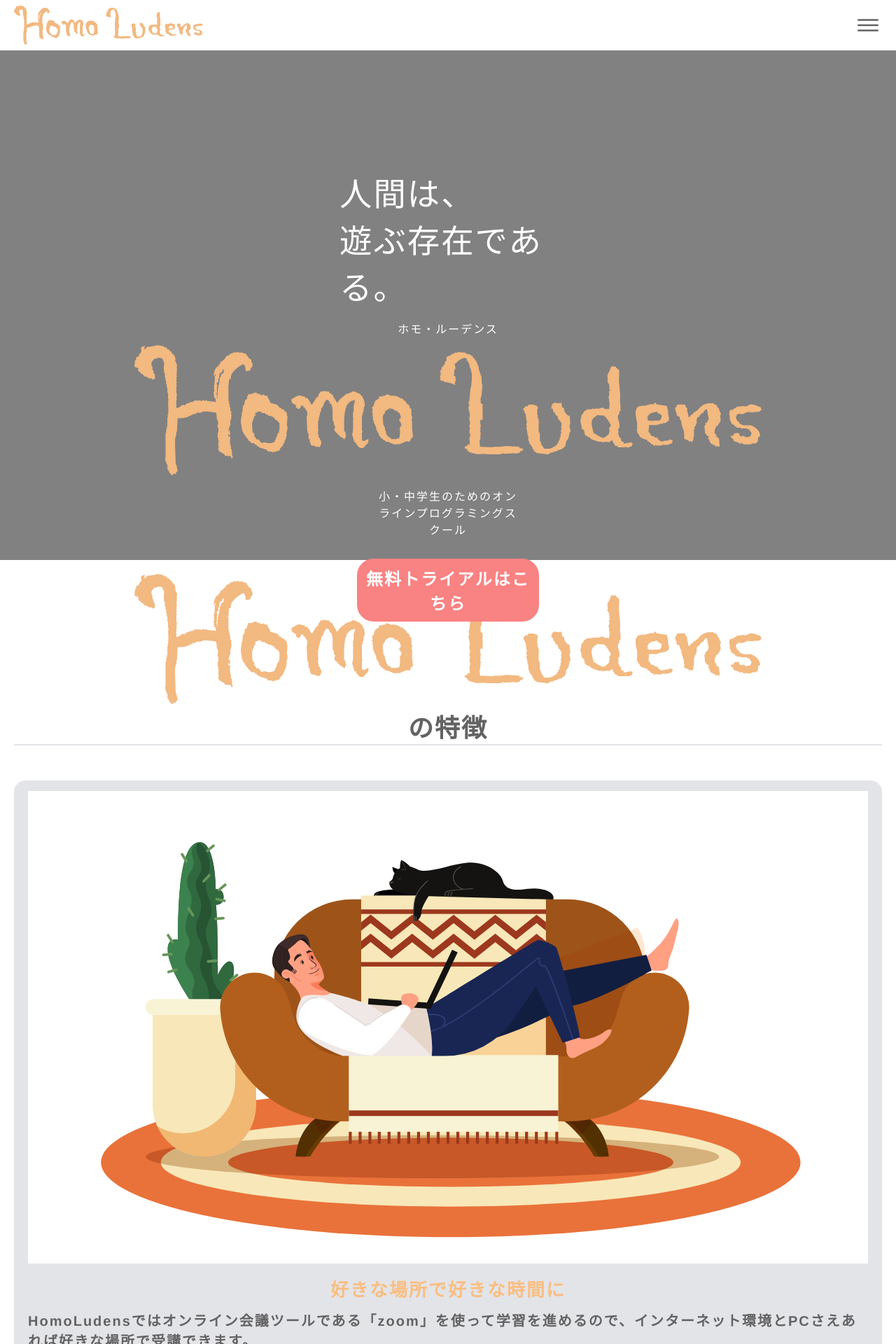
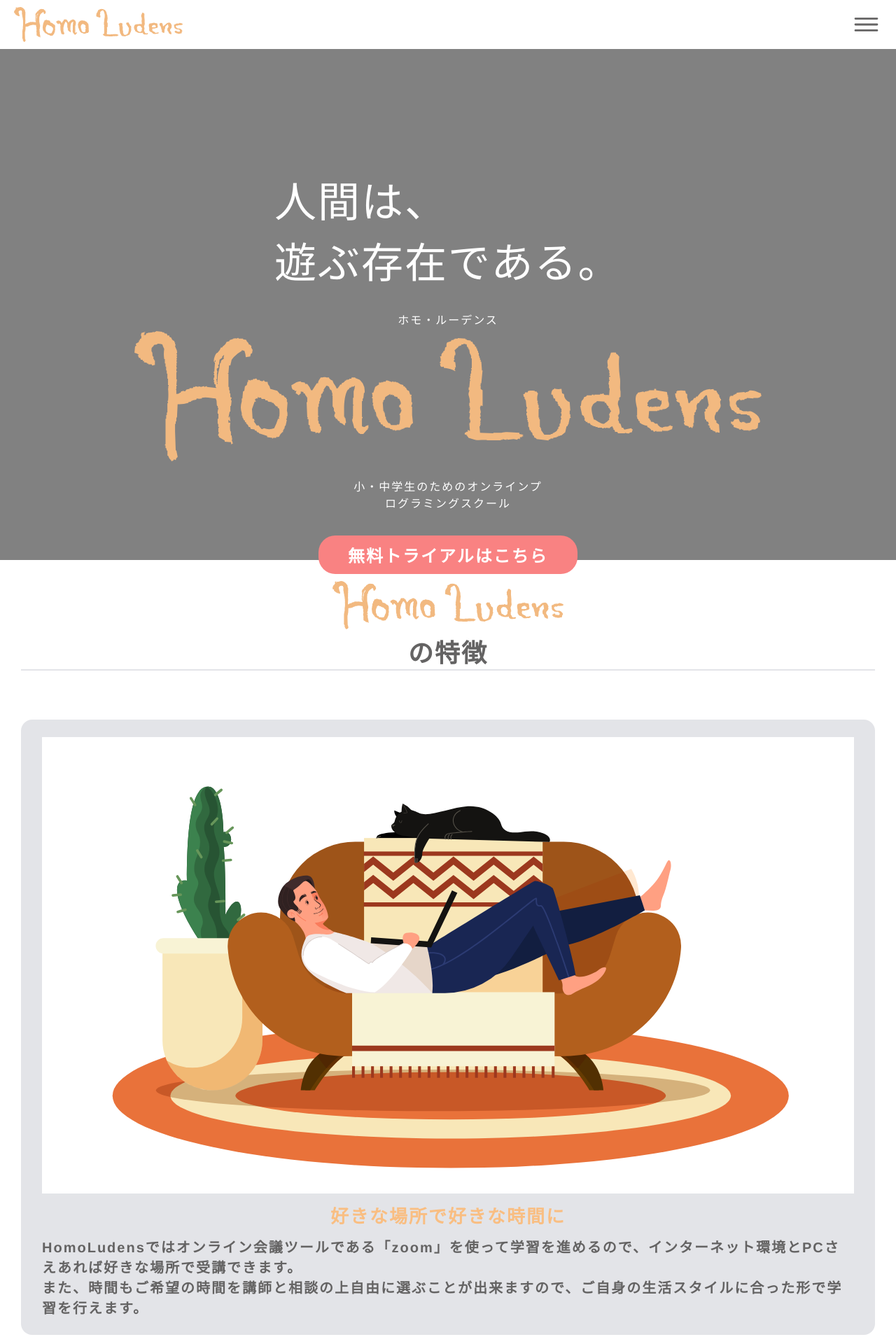
Before and after one commit to kanoi-y/HomoLudens, a Nuxt app: page / in a window 1280 px wide. Shown: the top 1920 px of the page at 70% size. Built offline with nearby package versions, Linux system fonts and the light colour scheme.

Commit message:
min-width: 560pxでのレスポンシブ対応がほとんど完了

```diff
--- a/layouts/default.vue
+++ b/layouts/default.vue
@@ -125,7 +125,7 @@ html {
 header {
   display: flex;
   justify-content: space-between;
-  padding: 8px 20px;
+  padding: 10px 20px;
   box-sizing: border-box;
   // position: relative;
   position: fixed;
@@ -135,15 +135,15 @@ header {
   background-color: #fff;
   .title {
     display: block;
-    height: 10vw;
-    max-height: 56px;
+    height: 9vw;
+    max-height: 50px;
     img {
       height: 100%;
     }
   }
   .ionicon {
-    width: 10vw;
-    max-width: 40px;
+    width: 9vw;
+    max-width: 45px;
     color: #646363;
   }
   .global_nav {
@@ -156,7 +156,7 @@ header {
     background: #fff;
     z-index: 99;
     box-sizing: border-box;
-    padding: 8px;
+    padding: 10px;
     &.opened {
       left: 0;
     }
@@ -198,10 +198,9 @@ header {
   .ionicon {
     position: absolute;
     top: 5%;
-    // left: 70vw;
     left: 72vw;
     width: 10vw;
-    max-width: 40px;
+    max-width: 45px;
     color: #fff;
   }
 }
@@ -242,7 +241,7 @@ footer {
     }
   }
   img {
-    width: 70vw;
+    width: 60vw;
   }
   small {
     color: #fff;
--- a/pages/index.vue
+++ b/pages/index.vue
@@ -27,30 +27,37 @@
         <div class="features_content">
           <img src="~/assets/images/ludens-feature1.svg" />
 
+          <div class="features_text">
             <h3>好きな場所で好きな時間に</h3>
             <p>
               HomoLudensではオンライン会議ツールである「zoom」を使って学習を進めるので、インターネット環境とPCさえあれば好きな場所で受講できます。
               <br />また、時間もご希望の時間を講師と相談の上自由に選ぶことが出来ますので、ご自身の生活スタイルに合った形で学習を行えます。
             </p>
           </div>
+        </div>
 
         <div class="features_content">
           <img src="~/assets/images/ludens-feature2.svg" />
 
+          <div class="features_text">
             <h3>一人ひとりに合わせた授業</h3>
             <p>
               映像教材は基本的に使用せずに講師と受講者の１対１で学習を進めます。そのため受講者の興味や理解度に合わせて、とりあえず動くゲームを作って一緒に遊んだり、
               じっくりと本格的にプログラミングを学ぶなど柔軟にオーダーメイドの授業を行うことが出来ます。
             </p>
           </div>
+        </div>
 
         <div class="features_content">
           <img src="~/assets/images/ludens-feature3.svg" />
+
+          <div class="features_text">
             <h3>いつでも質問できる仕組み</h3>
             <p>
               授業中にいつでも質問、相談できるのはもちろんのこと、授業外でもHomoLudensの公式LINEアカウントからいつでも質問することが出来ます。
               <br />授業で分からなかったところや、自作したプログラムについてでも構いません。様々な質問に真摯にお答えします。
             </p>
+          </div>
         </div>
       </div>
     </div>
@@ -164,7 +171,7 @@
           <div class="speech-bubble">A</div>
           <p>
             パソコンのOSはWindows8/10またはMac OS 10.10以降、ブラウザはGoogle
-            Chrome 最新版を使用することを推奨します。<br>ただし、ネットワーク環境やScratchの環境など諸条件によっては十分に動作しない場合もございます。
+            Chrome 最新版を使用することを推奨します。<br />ただし、ネットワーク環境やScratchの環境など諸条件によっては十分に動作しない場合もございます。
           </p>
         </div>
       </div>
@@ -187,7 +194,7 @@
               ２、申し込み後、ご登録いただいたメールアドレスに必要なURLや日時などを記載したメールが届きます。
             </p>
             <p>
-            ３、指定した日時になりましたら、メールに記載されたURLにアクセスして体験授業を受講して下さい（事前にzoomの設定をしておく必要があります)<br>分からない点はメールやLINEでご連絡ください。（LINEアカウントはお申込み時にメールでお伝えします）
+              ３、指定した日時になりましたら、メールに記載されたURLにアクセスして体験授業を受講して下さい（事前にzoomの設定をしておく必要があります)<br />分からない点はメールやLINEでご連絡ください。（LINEアカウントはお申込み時にメールでお伝えします）
             </p>
             <p>
               ４、体験授業を受講してコースを続けたいと思った場合は、受講する曜日と時間を講師と相談しながら決定します。
@@ -213,6 +220,9 @@ export default {};
   // min-height: calc(100vh - 72px);
   height: 100vh;
   background-color: #818181;
+  @include tablet-size {
+    min-height: 790px;
+  }
 }
 
 .first_area {
@@ -225,26 +235,33 @@ export default {};
     h1 {
       width: 310px;
       margin: 0 auto;
-      margin-bottom: 16px;
+      margin-bottom: 30px;
       color: #fff;
       font-size: 2.32rem;
       font-weight: 400;
+      @include tablet-size {
+        font-size: 3rem;
+        width: 496px;
+      }
     }
     .homoludens_desc {
       text-align: center;
       p {
         font-size: 0.8rem;
         color: #fff;
-        margin-bottom: 12px;
+        margin-bottom: 5px;
         &.sub_title {
           width: 210px;
           margin: 0 auto;
-          margin-bottom: 30px;
+          margin-bottom: 35px;
+          @include tablet-size {
+            width: 280px;
+          }
         }
       }
       img {
         width: 70vw;
-        margin-bottom: 12px;
+        margin-bottom: 18px;
       }
     }
   }
@@ -253,21 +270,27 @@ export default {};
 .features_title {
   img {
     width: 70vw;
+    max-width: 330px;
   }
 }
 
 .wrapper_features_content {
   text-align: center;
+  .features_content {
     display: flex;
     flex-direction: column;
-  .features_content {
     background-color: $back-color;
     border-radius: 16px;
     padding: 15px 20px;
     margin-bottom: 50px;
+    @include tablet-size {
+      padding: 25px 30px;
+      margin-bottom: 60px;
+    }
     img {
       margin-bottom: 12px;
     }
+    .features_text {
       h3 {
         color: $image-color;
         margin-bottom: 12px;
@@ -278,6 +301,7 @@ export default {};
         font-size: 1rem;
         font-weight: 700;
         color: $text-color;
+      }
     }
   }
 }
@@ -301,6 +325,9 @@ export default {};
       color: $text-color;
       font-weight: bold;
       margin-bottom: 16px;
+       @include tablet-size {
+        margin-bottom: 30px;
+      }
       &.osusume {
         width: fit-content;
         margin-bottom: 5px;
@@ -330,7 +357,11 @@ export default {};
         "left-four  right-four  "
         "left-five  right-five  "
         / 2fr 3fr;
-      gap: 4px 6px;
+      gap: 6px 8px;
+      @include tablet-size {
+        margin-top: 30px;
+        gap: 10px 15px;
+      }
       & > * {
         padding: 6px;
         font-weight: bold;
@@ -387,6 +418,9 @@ export default {};
   margin-bottom: 50px;
   text-align: center;
   padding: 25px 15px;
+@include tablet-size {
+    padding: 35px 15px;
+  }
   h2 {
     font-size: 1.2rem;
     color: $text-color;
@@ -395,9 +429,10 @@ export default {};
 }
 
 .question_content {
-  margin-bottom: 30px;
+  margin-bottom: 45px;
   .question {
     display: flex;
+    margin-bottom: 20px;
     .question_bubble {
       background-color: $back-color;
       &:before {
@@ -423,12 +458,18 @@ export default {};
 
 .area {
   padding: 20px;
+  @include tablet-size {
+    padding: 30px;
+  }
 }
 
 .title {
   border-bottom: 2px solid $back-color;
   margin-bottom: 50px;
   text-align: center;
+  @include tablet-size {
+    margin-bottom: 70px;
+  }
   h2 {
     font-size: 1.8rem;
     color: $text-color;
@@ -448,6 +489,9 @@ export default {};
     width: fit-content;
     max-width: 95%;
     font-size: 1rem;
+    @include tablet-size {
+    font-size: 1.6rem;
+  }
   }
 }
 
@@ -458,6 +502,9 @@ export default {};
   width: 260px;
   margin: 0 auto;
   text-align: center;
+  @include tablet-size {
+    width: 370px;
+  }
   a {
     text-decoration: none;
     color: #fff;
@@ -468,11 +515,9 @@ export default {};
 
 .speech-bubble {
   position: relative;
-  // display: inline-block;
   display: block;
   flex-shrink: 0;
   margin-right: 20px;
-  margin-bottom: 20px;
   padding: 0 5px;
   width: 50px;
   height: 50px;
```
Lines whose indentation alone changed are shown as unchanged.
